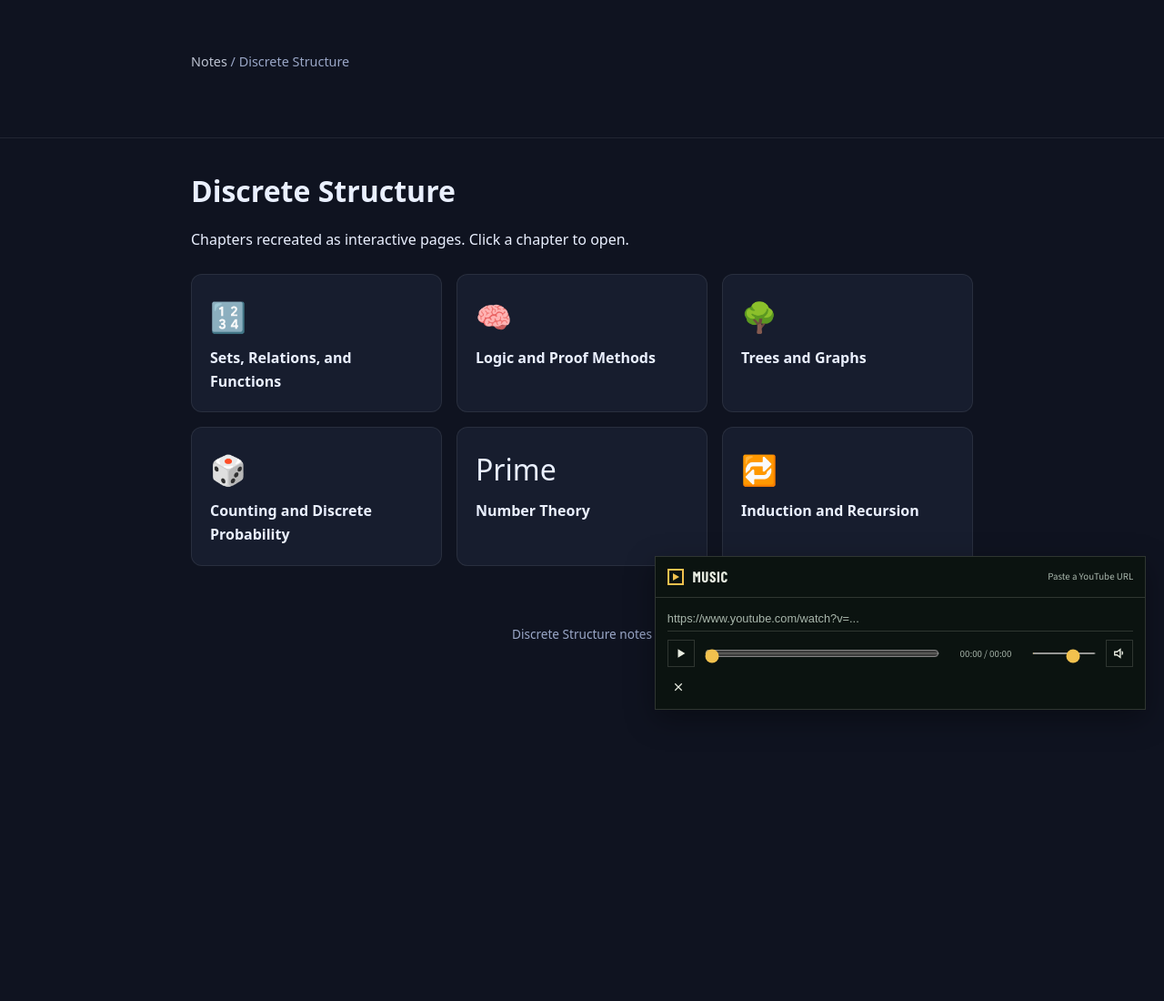
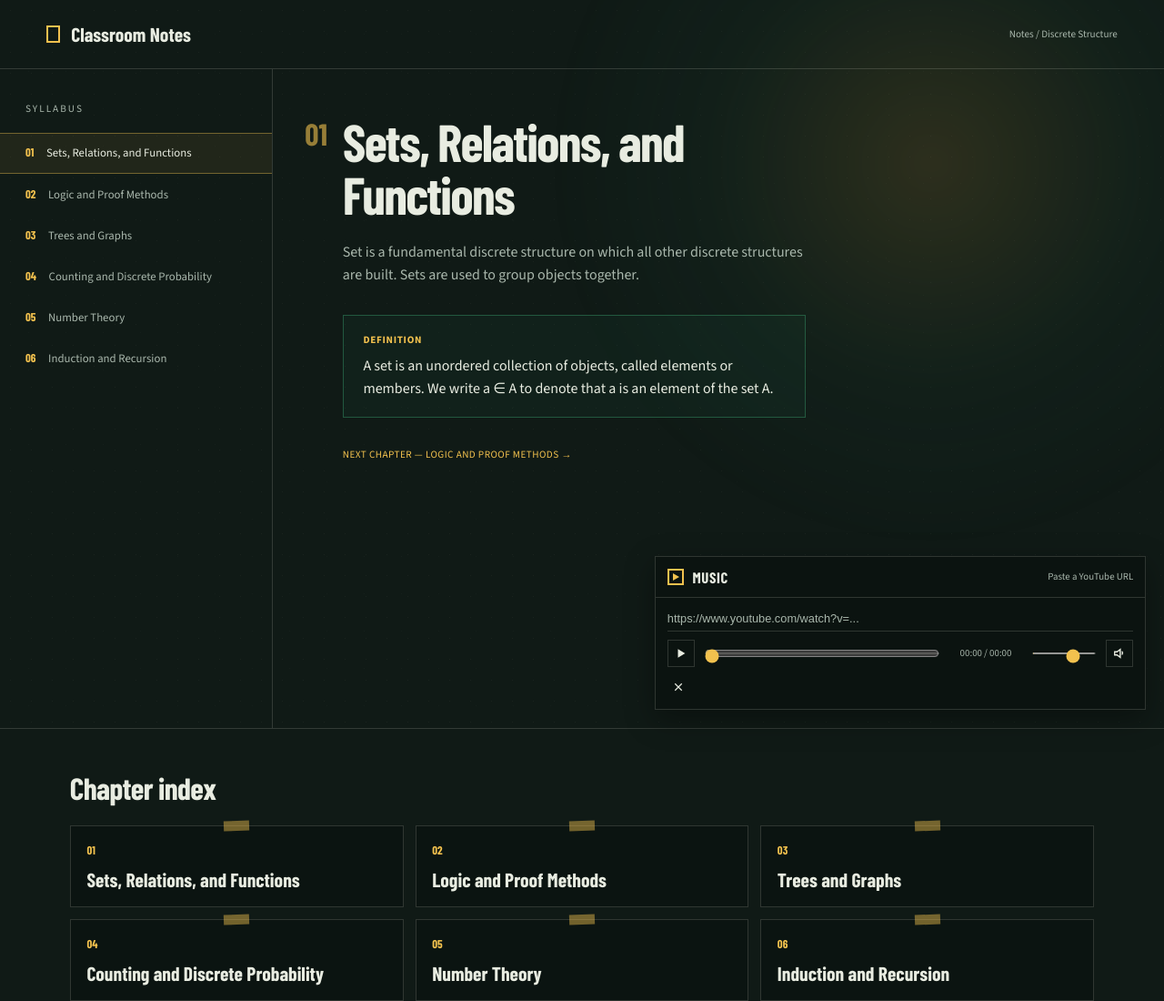
Before and after one commit to miyonlama/classroom-notes, a plain HTML site: page notes/discrete-structure.html in a window 1280 px wide. Shown: the top 1100 px of the page at 91% size. Before the commit the page ends 815 px from the top, so only its background shows below. Drawn offline with Linux system fonts and the light colour scheme.

Commit message:
feat: revamp Discrete Structure page with outline and transcript layout

```diff
--- /dev/null
+++ b/assets/css/lecture-notes.css
@@ -0,0 +1,174 @@
+@font-face {
+  font-family: "Barlow Condensed";
+  font-style: normal;
+  font-weight: 700;
+  font-display: swap;
+  src: url("../fonts/barlow-condensed-700-latin.woff2") format("woff2");
+}
+@font-face {
+  font-family: "Source Sans 3";
+  font-style: normal;
+  font-weight: 400 700;
+  font-display: swap;
+  src: url("../fonts/source-sans-3-latin.woff2") format("woff2");
+}
+
+:root {
+  --board: #101a16;
+  --board-deep: #0b1310;
+  --chalk: #e8ece1;
+  --chalk-dim: #a9b7ac;
+  --board-green: #2f7d58;
+  --yellow: #f2c14e;
+  --line: rgba(232, 236, 225, 0.16);
+}
+
+* { box-sizing: border-box; }
+html { scroll-behavior: smooth; }
+body {
+  margin: 0;
+  min-height: 100vh;
+  background: var(--board);
+  color: var(--chalk);
+  font-family: "Source Sans 3", "Segoe UI Symbol", "Segoe UI", sans-serif;
+  font-size: 16px;
+  line-height: 1.55;
+  overflow-x: hidden;
+}
+::selection { background: var(--yellow); color: var(--board-deep); }
+a { color: inherit; }
+:focus-visible { outline: 2px solid var(--yellow); outline-offset: 3px; }
+
+.chalk-dust {
+  position: fixed; inset: 0; z-index: 0; pointer-events: none; opacity: 0.4;
+  background-image:
+    radial-gradient(rgba(232,236,225,0.12) 0.7px, transparent 0.8px),
+    radial-gradient(rgba(232,236,225,0.07) 0.6px, transparent 0.7px);
+  background-size: 23px 23px, 41px 41px;
+  background-position: 0 0, 11px 17px;
+}
+.projector-wash {
+  position: fixed; z-index: 0; pointer-events: none;
+  top: -20vw; right: -14vw; width: 68vw; height: 68vw;
+  background: radial-gradient(circle, rgba(242,193,78,0.13), rgba(47,125,88,0.06) 40%, transparent 68%);
+  filter: blur(10px);
+}
+
+.site, main, .site-footer { position: relative; z-index: 1; }
+
+.masthead {
+  height: 76px;
+  border-bottom: 1px solid var(--line);
+  display: flex; align-items: center; justify-content: space-between;
+  padding: 0 4vw;
+}
+.brand {
+  display: inline-flex; align-items: center; gap: 0.75rem;
+  font-family: "Barlow Condensed", sans-serif;
+  font-size: 1.35rem;
+  font-weight: 700;
+  line-height: 1;
+  text-decoration: none;
+}
+.brand-mark { width: 15px; height: 19px; border: 2px solid var(--yellow); display: inline-block; }
+.crumb { color: var(--chalk-dim); font-size: 0.7rem; }
+.crumb a { text-decoration: none; }
+.crumb a:hover { color: var(--yellow); }
+
+.doc-shell { display: grid; grid-template-columns: 300px 1fr; min-height: calc(100vh - 76px); min-width: 0; }
+.syllabus { border-right: 1px solid var(--line); padding: 2.2rem 0; min-width: 0; }
+.reading { min-width: 0; }
+.syllabus-label {
+  font-size: 0.7rem; letter-spacing: 0.18em; text-transform: uppercase;
+  color: var(--chalk-dim); margin: 0 1.75rem 1.1rem;
+}
+.chapter-rail { list-style: none; margin: 0; padding: 0; }
+.chapter-rail a {
+  display: flex; gap: 0.85rem; align-items: baseline;
+  padding: 0.7rem 1.75rem; text-decoration: none;
+  color: var(--chalk-dim); font-size: 0.8rem;
+  border-top: 1px solid transparent; border-bottom: 1px solid transparent;
+  transition: background 0.18s ease, color 0.18s ease;
+}
+.chapter-rail a:hover { color: var(--chalk); background: rgba(232,236,225,0.05); }
+.chapter-rail a[aria-current="true"] {
+  color: var(--chalk);
+  background: rgba(242,193,78,0.08);
+  border-top-color: rgba(242,193,78,0.4);
+  border-bottom-color: rgba(242,193,78,0.4);
+}
+.chapter-rail b { color: var(--yellow); font-family: "Barlow Condensed", sans-serif; font-size: 0.8rem; font-weight: 400; }
+
+.reading { padding: 3.2rem 6vw 4rem; position: relative; overflow: hidden; }
+.folio {
+  position: absolute; left: 2.2rem; top: 3.4rem;
+  font-family: "Barlow Condensed", sans-serif; font-size: 2.1rem; font-weight: 700; line-height: 1;
+  color: rgba(242,193,78,0.6);
+}
+.reading h1 {
+  font-family: "Barlow Condensed", sans-serif; font-size: clamp(2.8rem, 5vw, 3.6rem); font-weight: 700; line-height: 1;
+  letter-spacing: -0.03em; margin: 0 0 1.4rem; max-width: 18ch;
+}
+.lede { max-width: 66ch; color: var(--chalk-dim); font-size: 1rem; margin: 0; }
+.callout {
+  margin-top: 2rem; max-width: 64ch;
+  border: 1px solid rgba(47,125,88,0.6);
+  background: rgba(47,125,88,0.08);
+  padding: 1.1rem 1.35rem;
+}
+.callout strong {
+  display: block; color: var(--yellow); font-size: 0.7rem;
+  letter-spacing: 0.06em; text-transform: uppercase; margin-bottom: 0.5rem;
+}
+.callout p { margin: 0; }
+.next-link {
+  display: inline-block; margin-top: 2rem;
+  color: var(--yellow); font-size: 0.7rem; letter-spacing: 0.04em;
+  text-decoration: none;
+}
+.next-link:hover { text-decoration: underline; text-underline-offset: 4px; }
+
+.chapter-index { border-top: 1px solid var(--line); padding: 3rem 6vw 4rem; }
+.chapter-index h2 {
+  font-family: "Barlow Condensed", sans-serif; font-size: 2.1rem; font-weight: 700; line-height: 1;
+  letter-spacing: -0.02em; margin: 0 0 1.5rem;
+}
+.index-grid { display: grid; grid-template-columns: repeat(3, 1fr); gap: 0.8rem; }
+.index-card {
+  border: 1px solid var(--line); background: rgba(11,19,16,0.7);
+  padding: 1.1rem; text-decoration: none; display: grid; gap: 0.6rem;
+  position: relative; transition: border-color 0.18s ease, background 0.18s ease;
+}
+.index-card::before {
+  content: ""; position: absolute; top: -6px; left: 50%; width: 28px; height: 11px;
+  transform: translateX(-50%) rotate(-2deg); background: rgba(242,193,78,0.45);
+}
+.index-card:hover { border-color: var(--green); background: rgba(47,125,88,0.1); }
+.index-card b { color: var(--yellow); font-family: "Barlow Condensed", sans-serif; font-size: 0.8rem; font-weight: 400; }
+.index-card span { font-family: "Barlow Condensed", sans-serif; font-size: 1.35rem; font-weight: 700; line-height: 1.1; }
+.site-footer {
+  border-top: 1px solid var(--line); padding: 1.6rem 4vw;
+  display: flex; justify-content: space-between;
+  color: var(--chalk-dim); font-size: 0.7rem; letter-spacing: 0.04em;
+}
+
+@media (max-width: 900px) {
+  .doc-shell { grid-template-columns: 1fr; }
+  .syllabus { border-right: 0; border-bottom: 1px solid var(--line); padding: 1.2rem 0; }
+  .chapter-rail { display: flex; overflow-x: auto; gap: 0.4rem; padding: 0 1rem 0.4rem; }
+  .chapter-rail a { white-space: nowrap; border: 1px solid var(--line); padding: 0.5rem 0.8rem; }
+  .reading { padding: 2.5rem 5vw 3rem; }
+  .folio { left: 1rem; top: 2.6rem; font-size: 2.1rem; }
+  .index-grid { grid-template-columns: repeat(2, 1fr); }
+}
+@media (max-width: 600px) {
+  .masthead { padding: 0 1.25rem; }
+  .crumb { display: none; }
+  .reading { padding: 2rem 1.25rem 2.5rem; }
+  .folio { position: static; display: block; margin-bottom: 0.5rem; }
+  .index-grid { grid-template-columns: 1fr; }
+}
+@media (prefers-reduced-motion: reduce) {
+  html { scroll-behavior: auto; }
+  * { transition: none !important; }
+}
--- /dev/null
+++ b/assets/js/lecture-notes.js
@@ -0,0 +1,88 @@
+(function () {
+  "use strict";
+
+  var chapters = [
+    {
+      title: "Sets, Relations, and Functions",
+      lede: "Set is a fundamental discrete structure on which all other discrete structures are built. Sets are used to group objects together.",
+      label: "Definition",
+      body: "A set is an unordered collection of objects, called elements or members. We write a ∈ A to denote that a is an element of the set A."
+    },
+    {
+      title: "Logic and Proof Methods",
+      lede: "Propositions, logical operators, predicates, quantifiers, rules of inference, and the standard methods of proof.",
+      label: "In this chapter",
+      body: "Detailed notes for this chapter are being prepared. The original PDF is available from the chapter page."
+    },
+    {
+      title: "Trees and Graphs",
+      lede: "Graph types, paths, connectivity, trees, and the vocabulary used to describe discrete structures as networks.",
+      label: "In this chapter",
+      body: "Detailed notes for this chapter are being prepared. The original PDF is available from the chapter page."
+    },
+    {
+      title: "Counting and Discrete Probability",
+      lede: "Product and sum rules, permutations, combinations, the pigeonhole principle, and discrete probability.",
+      label: "In this chapter",
+      body: "Detailed notes for this chapter are being prepared. The original PDF is available from the chapter page."
+    },
+    {
+      title: "Number Theory",
+      lede: "Divisibility, modular arithmetic, integer representations, and algorithms for integer operations.",
+      label: "In this chapter",
+      body: "Detailed notes for this chapter are being prepared. The original PDF is available from the chapter page."
+    },
+    {
+      title: "Induction and Recursion",
+      lede: "Mathematical induction, strong induction, the well-ordering property, and recursively defined functions.",
+      label: "In this chapter",
+      body: "Detailed notes for this chapter are being prepared. The original PDF is available from the chapter page."
+    }
+  ];
+
+  var files = [
+    "sets-relations-functions.html",
+    "logic-and-proof-methods.html",
+    "trees-and-graphs.html",
+    "counting-and-discrete-probability.html",
+    "number-theory.html",
+    "induction-and-recursion.html"
+  ];
+
+  function pad(n) { return String(n).padStart(2, "0"); }
+
+  function show(i) {
+    var c = chapters[i];
+    if (!c) return;
+    document.getElementById("folio").textContent = pad(i + 1);
+    document.getElementById("chapter-title").textContent = c.title;
+    document.getElementById("chapter-lede").textContent = c.lede;
+    document.getElementById("callout-label").textContent = c.label;
+    document.getElementById("callout-body").textContent = c.body;
+    var next = document.getElementById("next-link");
+    if (i + 1 < chapters.length) {
+      next.hidden = false;
+      next.href = files[i + 1];
+      next.textContent = "NEXT CHAPTER — " + chapters[i + 1].title.toUpperCase() + " →";
+    } else {
+      next.hidden = false;
+      next.href = "index.html";
+      next.textContent = "BACK TO NOTES INDEX →";
+    }
+    var links = document.querySelectorAll(".chapter-rail a");
+    links.forEach(function (a, idx) {
+      a.setAttribute("aria-current", idx === i ? "true" : "false");
+    });
+  }
+
+  document.addEventListener("DOMContentLoaded", function () {
+    document.querySelectorAll(".chapter-rail a").forEach(function (a, i) {
+      a.addEventListener("mouseenter", function () { show(i); });
+      a.addEventListener("focus", function () { show(i); });
+    });
+    document.querySelectorAll(".index-card").forEach(function (a, i) {
+      a.addEventListener("mouseenter", function () { show(i); });
+      a.addEventListener("focus", function () { show(i); });
+    });
+  });
+})();
--- a/notes/discrete-structure.html
+++ b/notes/discrete-structure.html
@@ -3,30 +3,61 @@
 <head>
   <meta charset="utf-8" />
   <meta name="viewport" content="width=device-width, initial-scale=1" />
-  <title>Discrete Structure - Notes</title>
-  <link rel="stylesheet" href="../assets/css/notes.css" />
+  <title>Discrete Structure — Notes</title>
+  <link rel="stylesheet" href="../assets/css/lecture-notes.css" />
   <link rel="stylesheet" href="/assets/css/player.css" />
 </head>
 <body>
-  <header class="site">
-    <div class="container">
-      <div class="breadcrumb"><a href="index.html">Notes</a> / Discrete Structure</div>
+  <div class="chalk-dust" aria-hidden="true"></div>
+  <div class="projector-wash" aria-hidden="true"></div>
+
+  <header class="masthead site">
+    <a class="brand" href="../index.html"><span class="brand-mark" aria-hidden="true"></span>Classroom Notes</a>
+    <div class="crumb"><a href="index.html">Notes</a> / Discrete Structure</div>
+  </header>
+
+  <main>
+    <div class="doc-shell">
+      <nav class="syllabus" aria-label="Discrete Structure chapters">
+        <p class="syllabus-label">Syllabus</p>
+        <ol class="chapter-rail">
+          <li><a href="discrete/sets-relations-functions.html" aria-current="true"><b>01</b><span>Sets, Relations, and Functions</span></a></li>
+          <li><a href="discrete/logic-and-proof-methods.html"><b>02</b><span>Logic and Proof Methods</span></a></li>
+          <li><a href="discrete/trees-and-graphs.html"><b>03</b><span>Trees and Graphs</span></a></li>
+          <li><a href="discrete/counting-and-discrete-probability.html"><b>04</b><span>Counting and Discrete Probability</span></a></li>
+          <li><a href="discrete/number-theory.html"><b>05</b><span>Number Theory</span></a></li>
+          <li><a href="discrete/induction-and-recursion.html"><b>06</b><span>Induction and Recursion</span></a></li>
+        </ol>
+      </nav>
+
+      <article class="reading" aria-live="polite">
+        <span class="folio" id="folio">01</span>
+        <h1 id="chapter-title">Sets, Relations, and Functions</h1>
+        <p class="lede" id="chapter-lede">Set is a fundamental discrete structure on which all other discrete structures are built. Sets are used to group objects together.</p>
+        <div class="callout">
+          <strong id="callout-label">Definition</strong>
+          <p id="callout-body">A set is an unordered collection of objects, called elements or members. We write a ∈ A to denote that a is an element of the set A.</p>
+        </div>
+        <a class="next-link" id="next-link" href="discrete/logic-and-proof-methods.html">NEXT CHAPTER — LOGIC AND PROOF METHODS →</a>
+      </article>
     </div>
-  </header>
-  <main class="container">
-    <h1>Discrete Structure</h1>
-    <p>Chapters recreated as interactive pages. Click a chapter to open.</p>
-    <div class="card-grid">
-      <a class="card" href="discrete/sets-relations-functions.html"><div class="icon">🔢</div><div class="title">Sets, Relations, and Functions</div></a>
-      <a class="card" href="discrete/logic-and-proof-methods.html"><div class="icon">🧠</div><div class="title">Logic and Proof Methods</div></a>
-      <a class="card" href="discrete/trees-and-graphs.html"><div class="icon">🌳</div><div class="title">Trees and Graphs</div></a>
-      <a class="card" href="discrete/counting-and-discrete-probability.html"><div class="icon">🎲</div><div class="title">Counting and Discrete Probability</div></a>
-      <a class="card" href="discrete/number-theory.html"><div class="icon">Prime</div><div class="title">Number Theory</div></a>
-      <a class="card" href="discrete/induction-and-recursion.html"><div class="icon">🔁</div><div class="title">Induction and Recursion</div></a>
-    </div>
+
+    <section class="chapter-index" aria-labelledby="index-title">
+      <h2 id="index-title">Chapter index</h2>
+      <div class="index-grid">
+        <a class="index-card" href="discrete/sets-relations-functions.html"><b>01</b><span>Sets, Relations, and Functions</span></a>
+        <a class="index-card" href="discrete/logic-and-proof-methods.html"><b>02</b><span>Logic and Proof Methods</span></a>
+        <a class="index-card" href="discrete/trees-and-graphs.html"><b>03</b><span>Trees and Graphs</span></a>
+        <a class="index-card" href="discrete/counting-and-discrete-probability.html"><b>04</b><span>Counting and Discrete Probability</span></a>
+        <a class="index-card" href="discrete/number-theory.html"><b>05</b><span>Number Theory</span></a>
+        <a class="index-card" href="discrete/induction-and-recursion.html"><b>06</b><span>Induction and Recursion</span></a>
+      </div>
+    </section>
   </main>
-  <footer>Discrete Structure notes</footer>
-  <script src="../assets/js/notes.js" defer></script>
+
+  <footer class="site-footer site"><span>Discrete Structure / Notes</span><span>Keep reading.</span></footer>
+
   <script src="/assets/js/player.js" defer></script>
+  <script src="../assets/js/lecture-notes.js" defer></script>
 </body>
 </html>
```
Also changed, not shown: .impeccable/design.json, .impeccable/notes-decision-payload.json (added), 3 other files.
